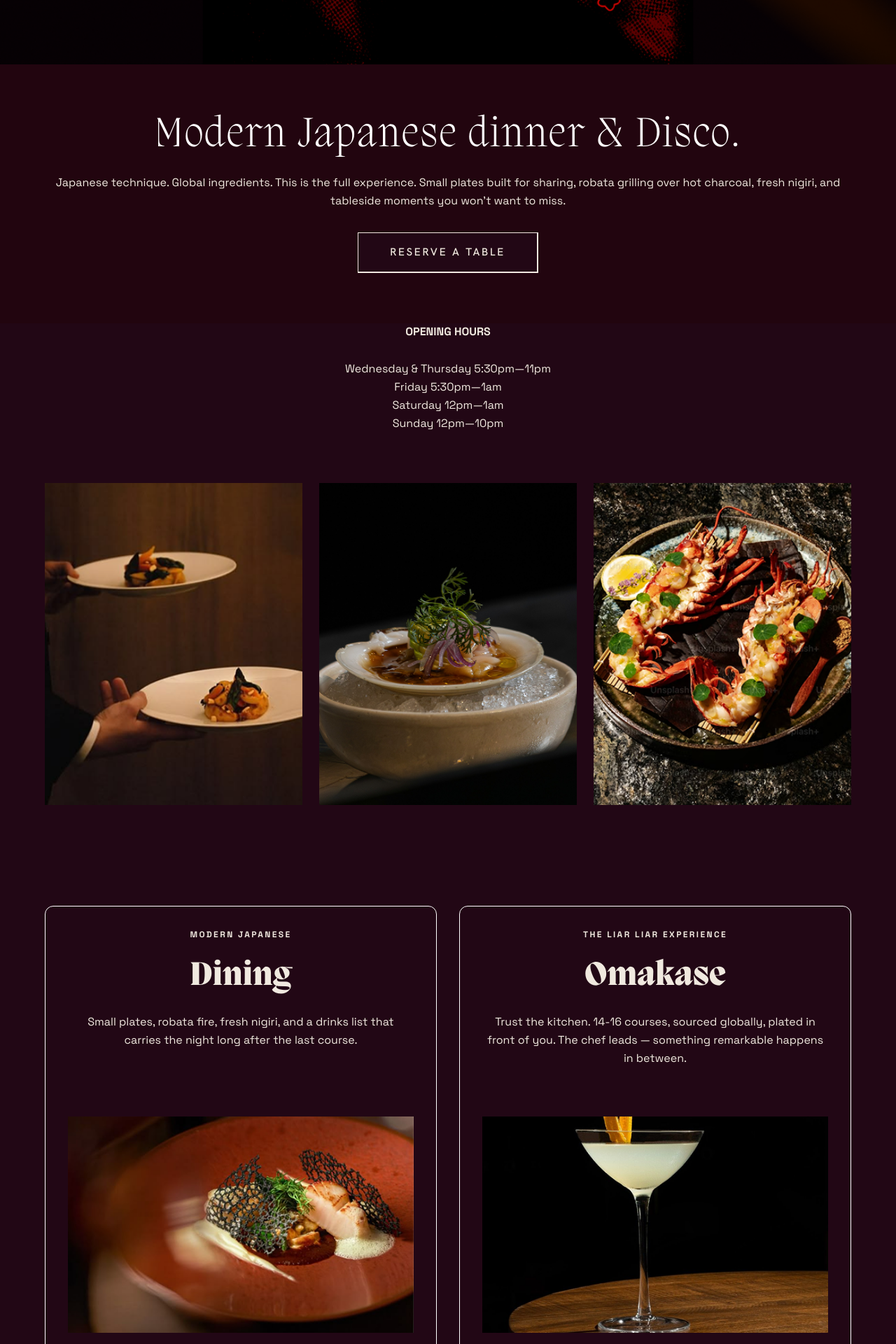
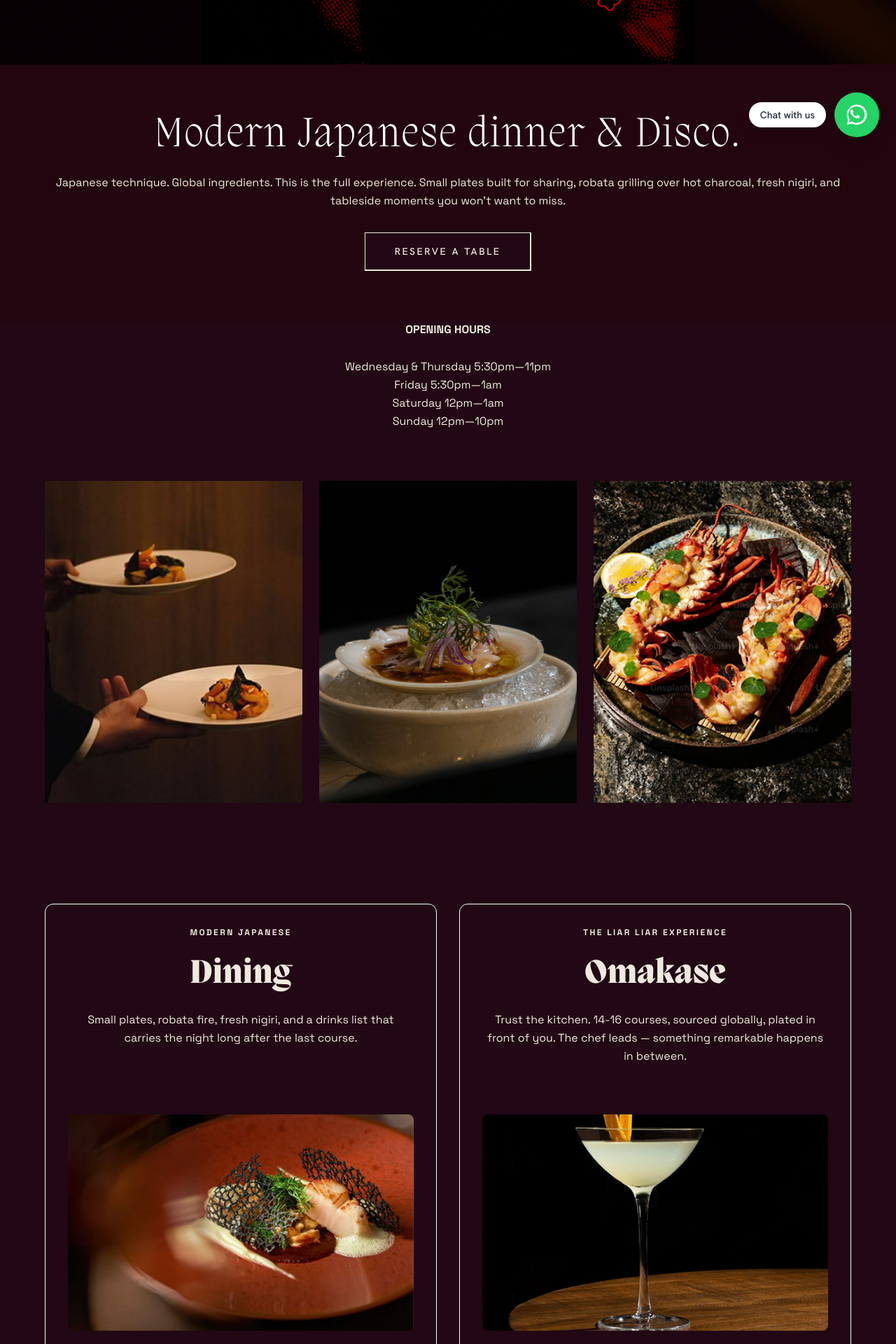
Before and after one commit to xkumailx/LiarLiar, a Next.js app: page / in a window 1280 px wide. Shown: the part 580-2500 px from the top of the page at 70% size. Built offline with nearby package versions, Linux system fonts and the light colour scheme; no server answers.

Commit message:
landing page for soft launch

```diff
--- a/app/layout.tsx
+++ b/app/layout.tsx
@@ -5,10 +5,11 @@ import {
   Hanken_Grotesk,
 } from "next/font/google";
 import "./globals.css";
-import { SiteHeader } from "@/components/site-header";
-import { SiteFooter } from "@/components/site-footer";
+// import { SiteHeader } from "@/components/site-header";
+// import { SiteFooter } from "@/components/site-footer";
 import { site } from "@/lib/content/site";
 import { migra } from "./fonts";
+import WhatsAppWidget from "@/components/WhatsAppWidget";
 
 const spaceGrotesk = Space_Grotesk({
   variable: "--font-space",
@@ -52,9 +53,10 @@ export default function RootLayout({
       <body
         className={`${migra.variable} min-h-full flex flex-col bg-soy text-sand`}
       >
-        <SiteHeader />
+        {/* <SiteHeader /> */}
         <main className="flex-1">{children}</main>
-        <SiteFooter />
+        <WhatsAppWidget />
+        {/* <SiteFooter /> */}
       </body>
     </html>
   );
--- a/app/page.tsx
+++ b/app/page.tsx
@@ -3,7 +3,7 @@
 import { Section } from "@/components/ui/section";
 import ExperienceCards from "@/components/ui/white-cards";
 import OrangeCard from "@/components/ui/orange-cards";
-import HeroBanner from "@/components/ui/herobanner";
+// import HeroBanner from "@/components/ui/herobanner";
 import ImageSlider from "@/components/ui/image-slider";
 import { Button } from "@/components/ui/button";
 // import { Container } from "@/components/ui/container";
@@ -59,7 +59,7 @@ export default async function HomePage() {
 
       <Section className="bg-claret/30">
         <div className="">
-          <h1 className="font-migra text-white text-center text-5xl md:text-7xl lg:text-6xl tracking-[0.04em] text-center">
+          <h1 className="font-migra text-white text-center text-4xl md:text-7xl lg:text-6xl tracking-[0.04em] text-center">
             Modern Japanese dinner & Disco.
           </h1>
           <p className="font-space text-center mt-6 mx-auto text-base leading-relaxed">
@@ -69,8 +69,9 @@ export default async function HomePage() {
           </p>
           <div className="mt-8 text-center">
             <Button
-              className="px-[1em]"
-              href="/reservations"
+              target="_blank"
+              className="px-[1em] text-xs md:text-sm"
+              href="https://www.opentable.com.au/booking/restref/availability?lang=en-AU&correlationId=8cdbec62-b146-4e22-b085-4190fc9c4e8e&restRef=279680&otSource=Restaurant%20website"
               variant="bgsquare"
               size="sm"
             >
@@ -166,19 +167,19 @@ export default async function HomePage() {
             className="group block border border-white/100 rounded-xl overflow-hidden transition-all duration-300 hover:border-white"
           >
             <div className="p-8">
-              <p className="font-space font-extrabold text-center text-xs uppercase tracking-[0.2em] text-[#F0E9DF]">
+              <p className="text-center font-space text-[10px] font-extrabold uppercase tracking-[0.2em] text-[#F0E9DF] sm:text-xs">
                 Do you Have a Function or Event?
               </p>
 
-              <h3 className="font-migra font-extrabold text-center text-5xl mt-7 text-[#F0E9DF]">
+              <h3 className="mt-5 text-center font-migra text-3xl font-extrabold text-[#F0E9DF] sm:mt-6 sm:text-4xl lg:mt-7 lg:text-5xl">
                 Private Dining
               </h3>
 
-              <p className="font-space text-center leading-relaxed mt-7 text-[#F0E9DF] min-h-[120px]">
+              <p className="mt-5 text-center font-space text-sm leading-relaxed text-[#F0E9DF] sm:mt-6 sm:min-h-[100px] sm:text-base lg:mt-7 lg:min-h-[120px]">
                 Tell us what you&apos;re planning. We&apos;ll handle everything
                 else.
               </p>
-              <div className="relative text-center mt-7 overflow-hidden">
+              <div className="relative flex justify-center text-center mt-7 overflow-hidden">
                 <Image
                   src="/View-food-menu.png"
                   alt=""
@@ -256,7 +257,7 @@ export default async function HomePage() {
       <Section>
         <div className="">
           <OrangeCard
-            href="/menu"
+            href="https://www.opentable.com.au/booking/restref/availability?lang=en-AU&correlationId=8cdbec62-b146-4e22-b085-4190fc9c4e8e&restRef=279680&otSource=Restaurant%20website"
             eyebrow="Opening Hours"
             title="Reservations"
             description={
--- /dev/null
+++ b/components/WhatsAppWidget.tsx
@@ -0,0 +1,30 @@
+"use client";
+
+import Link from "next/link";
+
+export default function WhatsAppWidget() {
+  return (
+    <Link
+      href="https://wa.link/61nitp"
+      target="_blank"
+      rel="noopener noreferrer"
+      aria-label="Chat with us on WhatsApp"
+      className="group fixed bottom-6 right-6 z-50 flex items-center gap-3"
+    >
+      <span className="hidden rounded-full bg-white px-4 py-2 text-sm font-medium text-gray-800 shadow-lg transition-all duration-300 group-hover:block md:block">
+        Chat with us
+      </span>
+
+      <div className="flex h-16 w-16 items-center justify-center rounded-full bg-[#25D366] shadow-xl transition-all duration-300 hover:scale-110 hover:shadow-2xl">
+        <svg
+          xmlns="http://www.w3.org/2000/svg"
+          viewBox="0 0 32 32"
+          className="h-9 w-9 fill-white"
+        >
+          <path d="M19.11 17.2c-.3-.15-1.77-.87-2.05-.97-.27-.1-.47-.15-.67.15-.2.3-.77.97-.95 1.17-.17.2-.35.22-.65.07-.3-.15-1.25-.46-2.38-1.46-.88-.78-1.47-1.75-1.64-2.05-.17-.3-.02-.46.13-.6.14-.14.3-.35.45-.52.15-.17.2-.3.3-.5.1-.2.05-.37-.03-.52-.08-.15-.67-1.62-.92-2.22-.24-.58-.48-.5-.67-.51h-.57c-.2 0-.52.08-.8.37-.27.3-1.05 1.02-1.05 2.5 0 1.47 1.08 2.9 1.23 3.1.15.2 2.12 3.24 5.13 4.54.72.3 1.28.48 1.72.62.72.23 1.37.2 1.88.12.57-.08 1.77-.72 2.02-1.42.25-.7.25-1.3.17-1.42-.07-.12-.27-.2-.57-.35z" />
+          <path d="M16.01 3.2c-7.08 0-12.8 5.72-12.8 12.8 0 2.26.6 4.47 1.73 6.4L3.2 28.8l6.57-1.72c1.86 1.02 3.95 1.56 6.24 1.56h.01c7.07 0 12.79-5.73 12.79-12.8S23.08 3.2 16.01 3.2zm0 23.14c-2.03 0-4.01-.55-5.74-1.59l-.41-.25-3.9 1.02 1.04-3.8-.27-.43a10.4 10.4 0 01-1.6-5.56c0-5.76 4.68-10.44 10.44-10.44s10.44 4.68 10.44 10.44-4.68 10.45-10.44 10.45z" />
+        </svg>
+      </div>
+    </Link>
+  );
+}
--- a/components/ui/button.tsx
+++ b/components/ui/button.tsx
@@ -49,6 +49,8 @@ type CommonProps = {
 type ButtonAsLink = CommonProps & {
   href: string;
   external?: boolean;
+  target?: "_blank" | "_self" | "_parent" | "_top";
+  rel?: string;
   onClick?: () => void;
 };
 
@@ -64,13 +66,22 @@ export function Button(props: ButtonAsLink | ButtonAsButton) {
   const classes = `${base} ${variants[variant]} ${sizes[size]} ${className}`;
 
   if (isLink(props)) {
-    const { href, external, onClick } = props;
-    if (external || href.startsWith("http") || href.startsWith("mailto")) {
+    const { href, external, target, rel, onClick } = props;
+
+    const isExternal =
+      external || href.startsWith("http") || href.startsWith("mailto");
+
+    if (isExternal) {
       return (
         <a
           href={href}
-          target={external ? "_blank" : undefined}
-          rel={external ? "noopener noreferrer" : undefined}
+          target={target ?? (external ? "_blank" : undefined)}
+          rel={
+            rel ??
+            (target === "_blank" || external
+              ? "noopener noreferrer"
+              : undefined)
+          }
           className={classes}
           onClick={onClick}
         >
@@ -78,8 +89,15 @@ export function Button(props: ButtonAsLink | ButtonAsButton) {
         </a>
       );
     }
+
     return (
-      <Link href={href} className={classes} onClick={onClick}>
+      <Link
+        href={href}
+        target={target}
+        rel={rel}
+        className={classes}
+        onClick={onClick}
+      >
         {children}
       </Link>
     );
--- a/components/ui/image-slider.tsx
+++ b/components/ui/image-slider.tsx
@@ -35,7 +35,10 @@ export default function ImageSlider({ images }: ImageSliderProps) {
     <div className="overflow-hidden py-10 sm:py-18" ref={emblaRef}>
       <div className="flex">
         {images.map((image, index) => (
-          <div key={index} className="flex-[0_0_25%] px-2">
+          <div
+            key={index}
+            className="flex-[0_0_100%] sm:flex-[0_0_50%] md:flex-[0_0_33.333%] lg:flex-[0_0_25%] px-2"
+          >
             <div className="relative aspect-square overflow-hidden">
               <Image
                 src={image.src}
--- a/components/ui/orange-cards.tsx
+++ b/components/ui/orange-cards.tsx
@@ -18,7 +18,7 @@ export default function OrangeCard({
   return (
     <div className="border border-[#FF3B11] p-10 lg:p-10 text-center flex flex-col items-center bg-transparent">
       {/* Heading */}
-      <h2 className="mt-5 font-migra font-extrabold text-[#F0E9DF] text-5xl md:text-6xl leading-none">
+      <h2 className="mt-5 font-migra font-extrabold text-[#F0E9DF] text-4xl md:text-6xl lg:text-5xl leading-none">
         {title}
       </h2>
       {/* Eyebrow */}
--- a/components/ui/white-cards.tsx
+++ b/components/ui/white-cards.tsx
@@ -21,21 +21,22 @@ export default function ExperienceCards({
   return (
     <Link
       href={href}
-      className="group block border border-white/100 rounded-xl overflow-hidden transition-all duration-300 hover:border-white"
+      className="group block overflow-hidden rounded-xl border border-white transition-all duration-300 hover:border-white"
     >
-      <div className="p-8">
-        <p className="font-space font-extrabold text-center text-xs uppercase tracking-[0.2em] text-[#F0E9DF]">
+      <div className="p-5 sm:p-6 lg:p-8">
+        <p className="text-center font-space text-[10px] font-extrabold uppercase tracking-[0.2em] text-[#F0E9DF] sm:text-xs">
           {eyebrow}
         </p>
 
-        <h3 className="font-migra font-extrabold text-center text-5xl mt-7 text-[#F0E9DF]">
+        <h3 className="mt-5 text-center font-migra text-3xl font-extrabold text-[#F0E9DF] sm:mt-6 sm:text-4xl lg:mt-7 lg:text-5xl">
           {title}
         </h3>
 
-        <p className="font-space text-center leading-relaxed mt-7 text-[#F0E9DF] min-h-[120px]">
+        <p className="mt-5 text-center font-space text-sm leading-relaxed text-[#F0E9DF] sm:mt-6 sm:min-h-[100px] sm:text-base lg:mt-7 lg:min-h-[120px]">
           {description}
         </p>
-        <div className="relative aspect-[16/10] mt-7 overflow-hidden">
+
+        <div className="relative mt-5 aspect-[16/10] overflow-hidden rounded-lg sm:mt-6 lg:mt-7">
           <Image
             src={image}
             alt={imageAlt}
```
Also changed, not shown: components/ui/events-cards-wb.tsx (+8 -8 lines).
